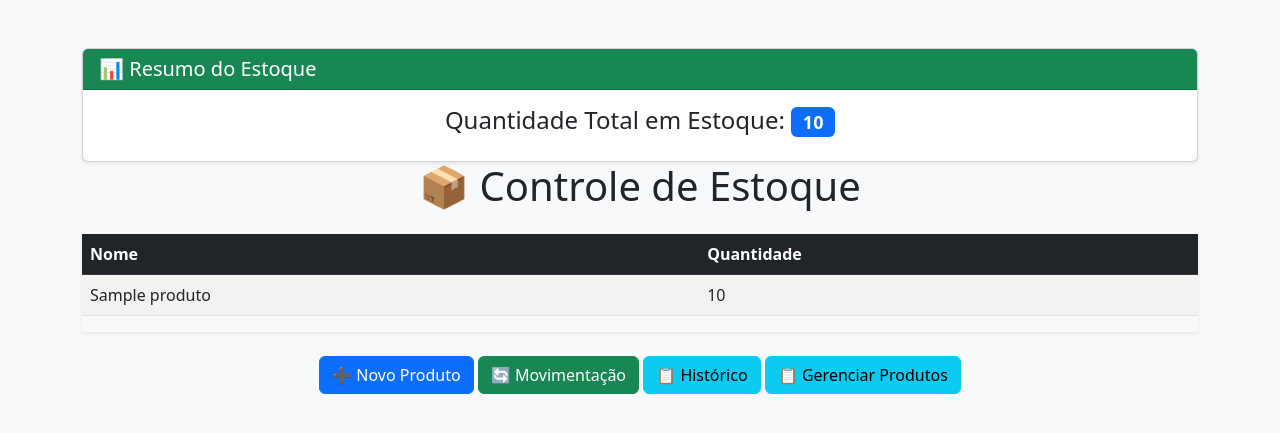
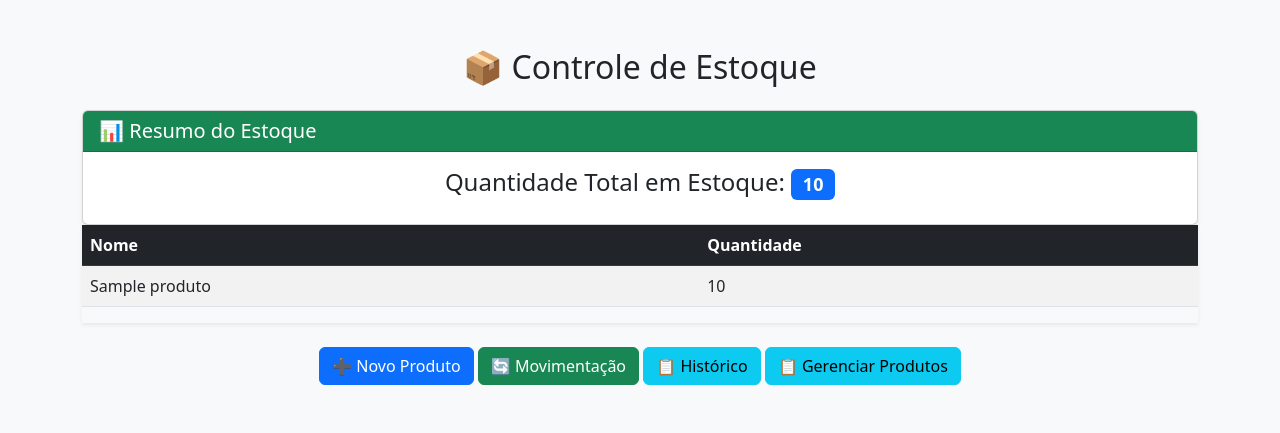
Before and after one commit to gabrielcruzes/controle-estoque, a Flask app: page / in a window 1280 px wide. Shown: the top 433 px of the page. Run offline with Flask 3, Linux system fonts and the light colour scheme; the visitor is signed in with stand-in values (Sample User, id 1); tables that the repository leaves empty hold one stand-in row (values such as "Sample post").

Commit message:
Update index.html

```diff
--- a/templates/index.html
+++ b/templates/index.html
@@ -9,6 +9,7 @@
 <body class="bg-light">
 
     <div class="container mt-5">
+             <h2 class="text-center mb-4">📦 Controle de Estoque</h1>
             <div class="card mt-4 shadow-sm">
             <div class="card-header bg-success text-white">
                 <h5 class="mb-0">📊 Resumo do Estoque</h5>
@@ -20,7 +21,7 @@
                 </h4>
             </div>
         </div>
-        <h1 class="text-center mb-4">📦 Controle de Estoque</h1>
+
         <div class="table-responsive shadow-sm">
             <table class="table table-striped table-hover">
                 <thead class="table-dark">
```
